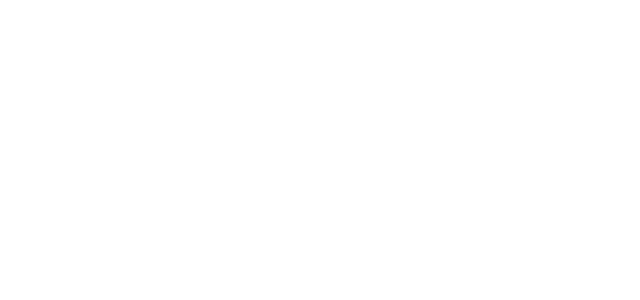
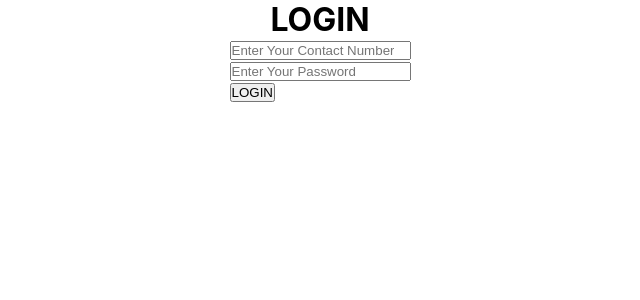
Before and after one commit to pranjal-sarkar/family-website-frontend, a React (Create React App) app: page / in a window 1280 px wide. Shown: the top 300 px of the page, without its empty margins (320-960 px from the left). Built offline with nearby package versions, Linux system fonts and the light colour scheme.

Commit message:
Frontend | Making API calls. Fetching saved story from database successfull

```diff
--- a/package.json
+++ b/package.json
@@ -10,8 +10,10 @@
     "@testing-library/jest-dom": "^5.17.0",
     "@testing-library/react": "^13.4.0",
     "@testing-library/user-event": "^13.5.0",
+    "axios": "^1.6.3",
     "react": "^18.2.0",
     "react-dom": "^18.2.0",
+    "react-router-dom": "^6.21.1",
     "react-scripts": "5.0.1",
     "web-vitals": "^2.1.4"
   },
--- a/src/App.js
+++ b/src/App.js
@@ -1,17 +1,30 @@
-import logo from './logo.svg';
 import './App.css';
 
+// importing packages
+import { BrowserRouter, Routes, Route } from 'react-router-dom';
+
 // importing components
-import ResponsiveAppBar from './Components/Navbar/Navbar.tsx';
-import Footer from './Components/Footer/Footer.tsx';
-import Login from './Components/Login Credentials/Login.tsx';
 import Home from './Pages/Home Page/Home.tsx';
 import Anthology from './Pages/Anthology/Anthology.tsx';
+import LoginPage from './Pages/Login/LoginPage.tsx';
+import SignUp from './Pages/Sign Up/SignUp.tsx';
 
 function App() {
+
+  const token = localStorage.getItem('key');
+
+
+
   return (
     <>
-
+      <BrowserRouter>
+        <Routes>
+          <Route path='/login' element={<LoginPage />} />
+          <Route path='/sign-up' element={<SignUp />} />
+          <Route path='/' element={token ? <Home /> : <LoginPage />} />
+          <Route path='/anthology' element={token ? <Anthology /> : <LoginPage />} />
+        </Routes>
+      </BrowserRouter>
     </>
   );
 }
--- a/src/Components/Cards/Card.tsx
+++ b/src/Components/Cards/Card.tsx
@@ -8,7 +8,16 @@ import { CardActionArea } from '@mui/material';
 // importing image
 import DadaWriting from "../../Assets/DadaWriting.jpeg";
 
+// importing hooks
+import { useNavigate } from 'react-router-dom';
+
 export default function ActionAreaCard() {
+    const navigate = useNavigate();
+
+    const handleClick = () => {
+        navigate("/anthology");
+    }
+
     return (
         <Card sx={{ maxWidth: 345 }}>
             <CardActionArea>
@@ -17,6 +26,7 @@ export default function ActionAreaCard() {
                     height="200"
                     image={DadaWriting}
                     alt="green iguana"
+                    onClick={handleClick}
                 />
                 <CardContent>
                     <Typography gutterBottom variant="h5" component="div">
--- a/src/Components/Footer/Footer.tsx
+++ b/src/Components/Footer/Footer.tsx
@@ -6,7 +6,7 @@ const Footer = () => {
     <>
         <div className="footer-container">
             <footer>
-                Made With &#10084; by Tatai Sarkar
+                Made With &#10084; by Tatai
             </footer>
         </div>
     </>
--- a/src/Components/Login Credentials/Login.tsx
+++ b/src/Components/Login Credentials/Login.tsx
@@ -1,19 +1,64 @@
 import React from 'react';
 import "./Login.css";
 
+// importing react hooks
+import { useState } from 'react';
+
+// importing packages
+import axios from 'axios';
+import { useNavigate } from 'react-router-dom';
+
 const Login = () => {
+  const navigate = useNavigate();
+
+  const [contactNumber, setContactNumber] = useState();
+  const [password, setPassword] = useState();
+
+  const handleChangeContact = (event) => {
+    setContactNumber(event.target.value);
+    console.log(contactNumber);
+  }
+
+  const handleChangePassword = (event) => {
+    setPassword(event.target.value);
+    console.log(password);
+  }
+
+  const handleSubmit = async (event) => {
+    event.preventDefault();
+
+    console.log(contactNumber);
+    console.log(password);
+
+    const params = {
+      "contactNumber" : contactNumber,
+      "password": password
+    }
+
+    const response = await axios.post("http://127.0.0.1:8000/api/v1.0.0/authentication/member-login", params);
+
+    console.log(response);
+
+    // storing JWT Token in
+    localStorage.setItem('key', response.data.token);
+
+    if(response.data.data === "Successful Login"){
+      navigate("/");
+    }
+  }
+
   return (
     <>
       <div className="login-components">
         <h1>LOGIN</h1>
         <div className="form-tag">
-          <form>
-            <div className="birth-date-input">
-              <input type="text" placeholder='Enter your Birth Date' />
+          <form onSubmit={handleSubmit}>
+            <div className="contact-input">
+              <input type="number" placeholder='Enter Your Contact Number' onChange={handleChangeContact} />
             </div>
 
-            <div className="birth-month-input">
-              <input type="text" placeholder='Enter your Birth Month' />
+            <div className="password-input">
+              <input type="password" placeholder='Enter Your Password' onChange={handleChangePassword} />
             </div>
 
             <div className="login-submit-button">
--- a/src/Pages/Anthology/Anthology.css
+++ b/src/Pages/Anthology/Anthology.css
@@ -10,6 +10,8 @@
 .story textarea {
     height: 70vh;
     width: 50vw;
+
+    border: 2px solid rgb(53, 53, 239);
 }
 
 @media(max-width: 768px){
--- a/src/Pages/Anthology/Anthology.tsx
+++ b/src/Pages/Anthology/Anthology.tsx
@@ -1,4 +1,7 @@
 import React from 'react';
+
+// importing hooks
+import { useState, useEffect } from 'react';
 
 // importing stylesheet
 import "./Anthology.css";
@@ -7,7 +10,48 @@ import "./Anthology.css";
 import ResponsiveAppBar from '../../Components/Navbar/Navbar.tsx';
 import Footer from '../../Components/Footer/Footer.tsx';
 
+// for APIs
+import axios from 'axios';
+
 const Anthology = () => {
+    const [messageText, setMessageText] = useState("ff");
+
+    useEffect(() => {
+        // fetch token from local storage
+        const token = localStorage.getItem('key');
+        axios.get("http://localhost:8000/api/v1.0.0/anthology/secured/story", {
+            headers: {
+                Authorization: 'Bearer ' + token
+            }
+        }).then((results) => {
+            console.log(results);
+            console.log("results.data.data.story: " + results.data.data.story);
+
+            changeState(results.data.data.story);
+            // setMessageText(results.data.data.story);
+            console.log("messageText: " + messageText);
+        }).catch((error) => {
+            console.log(error);
+        })
+    }, []);
+
+    function changeState(myInput) {
+        setMessageText(myInput);
+        console.log("messageText (inside changeState() function): " + messageText);
+    }
+
+    const handleChangeTextArea = (e) => {
+        setMessageText(e.target.value);
+
+        console.log(messageText);
+    }
+
+    useEffect(() => {
+        console.log("messageText in useEffect hook: " + messageText);
+    }, [messageText])
+
+    console.log("Hello");
+
     return (
         <>
             <ResponsiveAppBar />
@@ -18,7 +62,7 @@ const Anthology = () => {
 
             <div className="story">
                 <div className="story-input-area">
-                    <textarea placeholder='Type here :)' />
+                    <textarea value={messageText} onChange={handleChangeTextArea} />
                 </div>
                 <div className="others-story-and-save-button">
                     <div className="others-story">
--- /dev/null
+++ b/src/Pages/Login/LoginPage.tsx
@@ -0,0 +1,12 @@
+import React from 'react'
+import Login from '../../Components/Login Credentials/Login.tsx'
+
+const LoginPage = () => {
+  return (
+    <>
+        <Login />
+    </>
+  )
+}
+
+export default LoginPage
--- /dev/null
+++ b/src/Pages/Sign Up/SignUp.tsx
@@ -0,0 +1,12 @@
+import React from 'react'
+import "./SignUp.css";
+
+const SignUp = () => {
+  return (
+    <>
+
+    </>
+  )
+}
+
+export default SignUp;
```
Also changed, not shown: src/Assets/DadaWriting.jpeg, src/Pages/Sign Up/SignUp.css (added), 1 other file (tests, documents, lock files or other folders).
